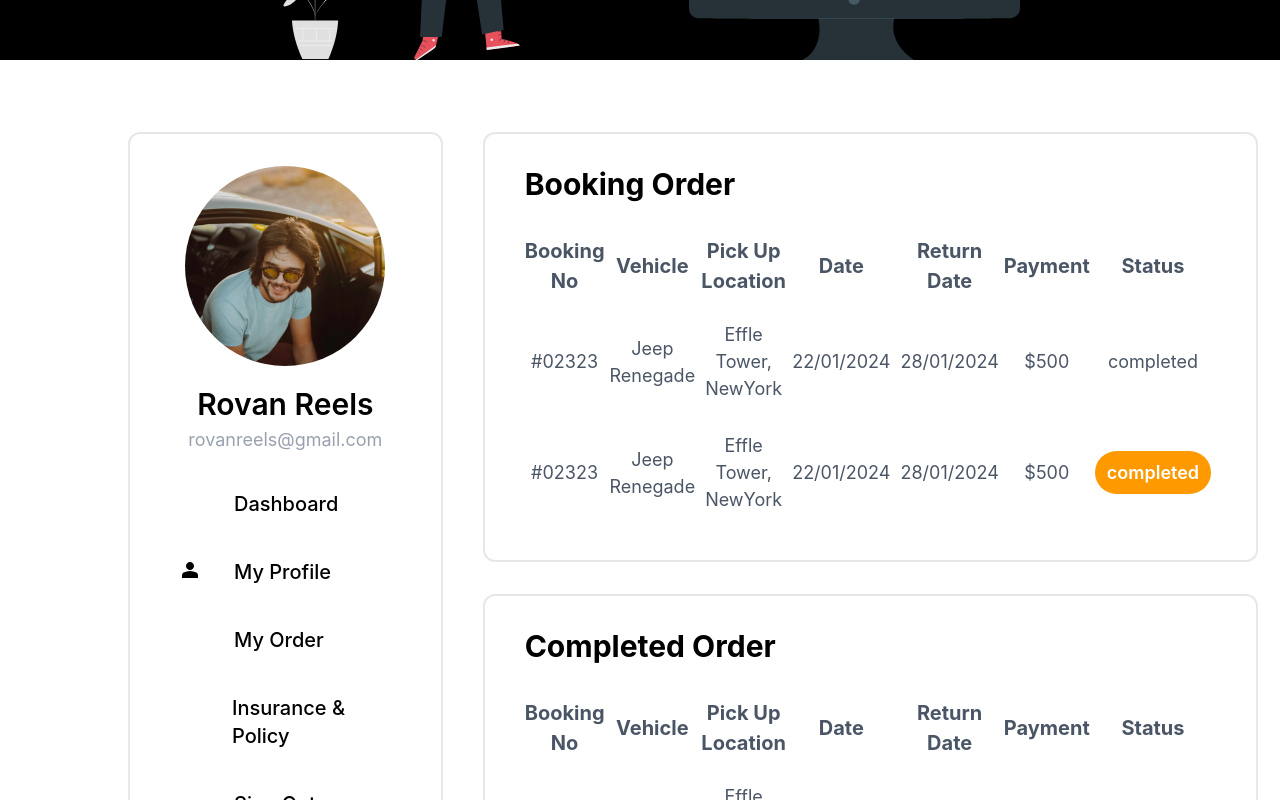
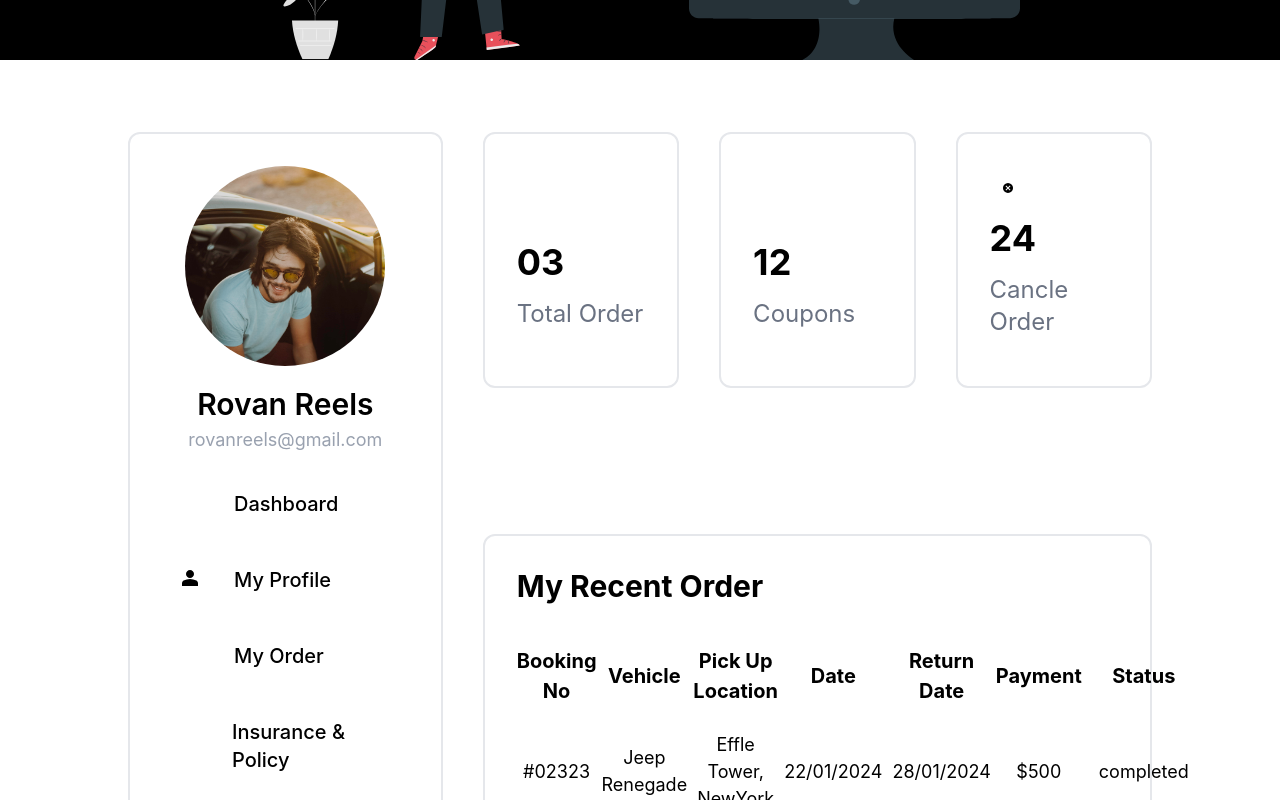
Before and after one commit to kaleabAlemayehu/drivee, a Vue app: page /dashboard/customer in a window 1280 px wide. Shown: the part 420-1220 px from the top of the page. Built offline with nearby package versions, Linux system fonts and the light colour scheme; some icons are missing.

Commit message:
feat: route linking on BikeCard,CarCard,GetStartedForm, customer, and not-found

```diff
--- a/src/components/BikeCard.vue
+++ b/src/components/BikeCard.vue
@@ -1,4 +1,5 @@
 <script setup lang="ts">
+import { RouterLink } from "vue-router";
 const props = defineProps(["i"]);
 </script>
 
@@ -32,11 +33,12 @@ const props = defineProps(["i"]);
       <div class="grid grid-cols-2 py-2">
         <div class="text-3xl text-black font-bold">$56</div>
         <div class="flex items-center p-0 m-0 justify-end">
-          <div
+          <router-link
+            :to="`/bike-booking/${props.i}`"
             class="text-lg font-bold text-white py-3 px-6 bg-black rounded-lg cursor-pointer select-none"
           >
             Rent Bike
-          </div>
+          </router-link>
         </div>
       </div>
     </div>
--- a/src/components/CarCard.vue
+++ b/src/components/CarCard.vue
@@ -1,4 +1,5 @@
 <script setup lang="ts">
+import { RouterLink } from "vue-router";
 const props = defineProps(["i"]);
 </script>
 <template>
@@ -31,11 +32,12 @@ const props = defineProps(["i"]);
       <div class="grid grid-cols-2 py-2">
         <div class="text-3xl text-black font-bold">$56</div>
         <div class="flex items-center p-0 m-0 justify-end">
-          <div
+          <router-link
+            :to="`/car-booking/${props.i}`"
             class="text-lg font-bold text-white py-3 px-6 bg-black rounded-lg cursor-pointer select-none"
           >
             Rent Car
-          </div>
+          </router-link>
         </div>
       </div>
     </div>
--- a/src/components/GetStartedForm.vue
+++ b/src/components/GetStartedForm.vue
@@ -1,5 +1,6 @@
 <script setup lang="ts">
 import { Icon } from "@iconify/vue";
+import { RouterLink } from "vue-router";
 </script>
 <template>
   <div class="w-4/10 rounded-xl bg-white py-8 px-16 flex flex-col">
@@ -83,14 +84,16 @@ import { Icon } from "@iconify/vue";
           >Zip Code &nbsp;<span class="text-red-600">*</span></label
         >
       </div>
-      <div
+      <!-- TODO:  form handling is needed the router navigation is just moving forward  -->
+      <router-link
+        to="/onboarding/"
         class="bg-black rounded-lg text-white w-min py-2 px-6 self-end flex items-center cursor-pointer"
       >
         <Icon
           icon="material-symbols:arrow-right-alt"
           class="inline-block ml-8 mr-2 text-5xl"
         />
-      </div>
+      </router-link>
     </div>
   </div>
 </template>
--- a/src/views/customer.vue
+++ b/src/views/customer.vue
@@ -1,32 +1,39 @@
 <script setup lang="ts">
 import { Icon } from "@iconify/vue";
+import { RouterView, RouterLink, useRoute } from "vue-router";
 import Dashboard from "../components/Dashboard.vue";
 import MyProfile from "../components/CustomerMyProfile.vue";
 import MyOrders from "../components/CustomerMyOrders.vue";
+
 const navs: Array<object> = [
   {
     icon: "ic:baseline-home",
     title: "Dashboard",
+    route: "/dashboard/customer/",
   },
 
   {
     icon: "material-symbols:person",
     title: "My Profile",
+    route: "/dashboard/customer/profile/",
   },
 
   {
     icon: "uis:calender",
     title: "My Order",
+    route: "/dashboard/customer/order/",
   },
 
   {
     icon: "ant-design:insurance-filled",
     title: "Insurance & Policy",
+    route: "/insuratance-and-policy/",
   },
 
   {
     icon: "uil:exit",
     title: "Sign Out",
+    route: "/",
   },
 ];
 </script>
@@ -79,18 +86,22 @@ const navs: Array<object> = [
           </div>
         </div>
         <div class="flex flex-col mt-4">
-          <div
+          <router-link
             v-for="i in navs"
-            class="w-full py-5 px-6 cursor-pointer hover:bg-black hover:text-white hover:font-bold rounded-xl flex font-[500] transition-colors duration-300"
+            :to="i.route"
+            class="w-full py-5 px-6 cursor-pointer hover:bg-gray-200 rounded-xl flex font-[500] transition-colors duration-300 mb-2"
+            :class="[
+              i.route == $route.fullPath
+                ? 'bg-black! text-white font-bold'
+                : '',
+            ]"
           >
             <Icon :icon="i.icon" class="text-2xl inline-block mr-8" />
             <div class="text-xl capitalize">{{ i.title }}</div>
-          </div>
+          </router-link>
         </div>
       </div>
-      <!-- <Dashboard class="" /> -->
-      <!-- <MyProfile class="" /> -->
-      <MyOrders class="" />
+      <router-view> </router-view>
     </div>
   </div>
 </template>
--- a/src/views/notfound.vue
+++ b/src/views/notfound.vue
@@ -1,4 +1,5 @@
 <script setup lang="ts">
+import { RouterLink } from "vue-router";
 import { Icon } from "@iconify/vue";
 </script>
 <template>
@@ -9,7 +10,8 @@ import { Icon } from "@iconify/vue";
         404 <span class="text-red-600"> page </span>
         not found
       </div>
-      <div
+      <router-link
+        to="/"
         class="text-white bg-black rounded-xl py-3 px-4 text-xl font-bold inline-block cursor-pointer select-none"
       >
         <Icon
@@ -17,7 +19,7 @@ import { Icon } from "@iconify/vue";
           class="inline text-3xl"
         />
         back to home
-      </div>
+      </router-link>
     </div>
   </div>
 </template>
```
Also changed, not shown: src/router/router.ts (+9 -0 lines).
